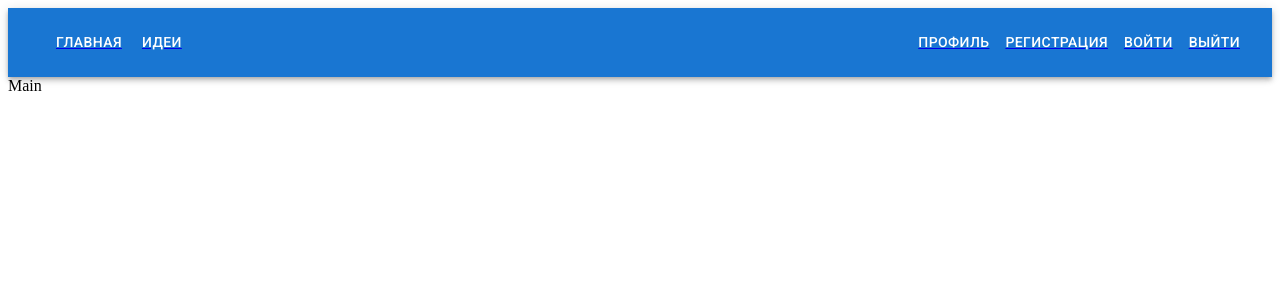
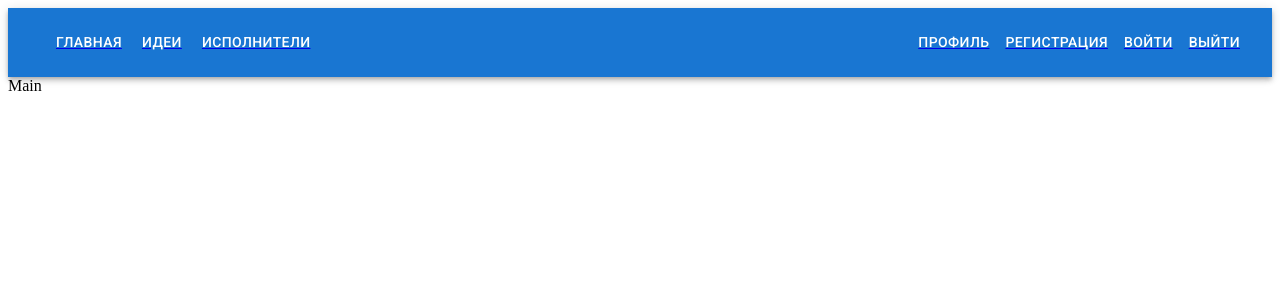
Before and after one commit to Enumka/opportunity, a React (Create React App) app in the folder client/: page / in a window 1280 px wide. Shown: the top 300 px of the page. Built offline with nearby package versions, Linux system fonts and the light colour scheme.

Commit message:
add link workers

```diff
--- a/client/src/App.js
+++ b/client/src/App.js
@@ -13,7 +13,7 @@ import StartApList from "./components/pages/StartApPage";
 import StartApPosts from "./components/pages/StartApPostsPage";
 import UserProfile from "./components/pages/UserProfilePage";
 import WorkerProfile from "./components/pages/WorkerProfilePage";
-import Workers from "./components/pages/WorkersPage";
+import WorkersPage from "./components/pages/WorkersPage";
 
 function App() {
   return (
@@ -26,7 +26,7 @@ function App() {
         <Route path="/startappage" element={<StartApPage/>}/>
         <Route path="/startapposts" element={<StartApPosts/>}/>
         <Route path="/workerprofile" element={<WorkerProfile/>}/>
-        <Route path="/workers" element={<Workers/>}/>
+        <Route path="/workers" element={<WorkersPage/>}/>
         <Route path="/register" element={<Register/>}/>
         <Route path="/login" element={<Login/>}/>
         <Route path="/userprofile" element={<UserProfile/>}/>
--- a/client/src/components/Header/Header.jsx
+++ b/client/src/components/Header/Header.jsx
@@ -97,6 +97,7 @@ export const Header = () => {
           <Box sx={{ flexGrow: 1, display: { xs: 'none', md: 'flex' } }}>
           <Link to={`/`}><Button sx={{ my: 2, color: 'white', display: 'block' }}>Главная</Button></Link>
           <Link to={`/startappage`}><Button sx={{ my: 2, color: 'white', display: 'block' }}>Идеи</Button></Link>
+          <Link to={`/workers`}><Button sx={{ my: 2, color: 'white', display: 'block' }}>Исполнители</Button></Link>
 
           </Box>
           <Link to={`/userprofile`}><Button sx={{ my: 2, color: 'white', display: 'block' }}>Профиль</Button></Link>
```
Also changed, not shown: 1 other file (tests, documents, lock files or other folders).
